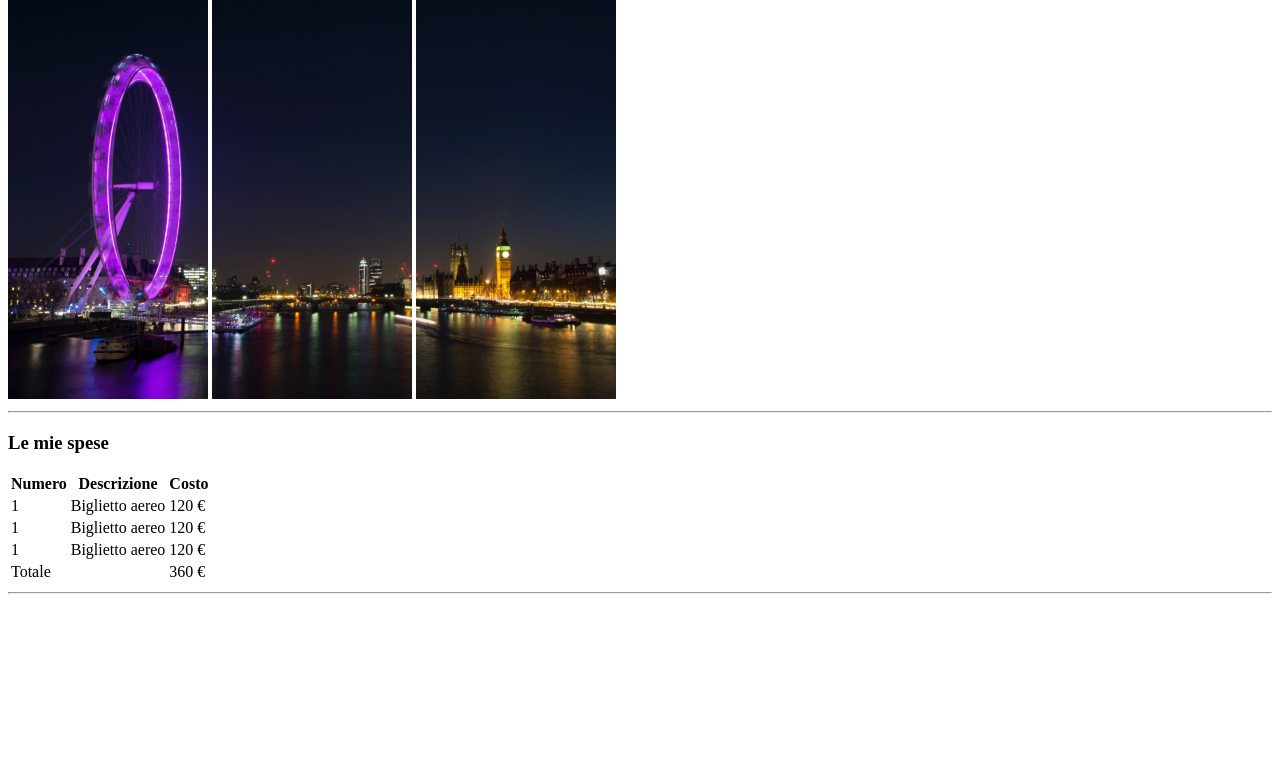
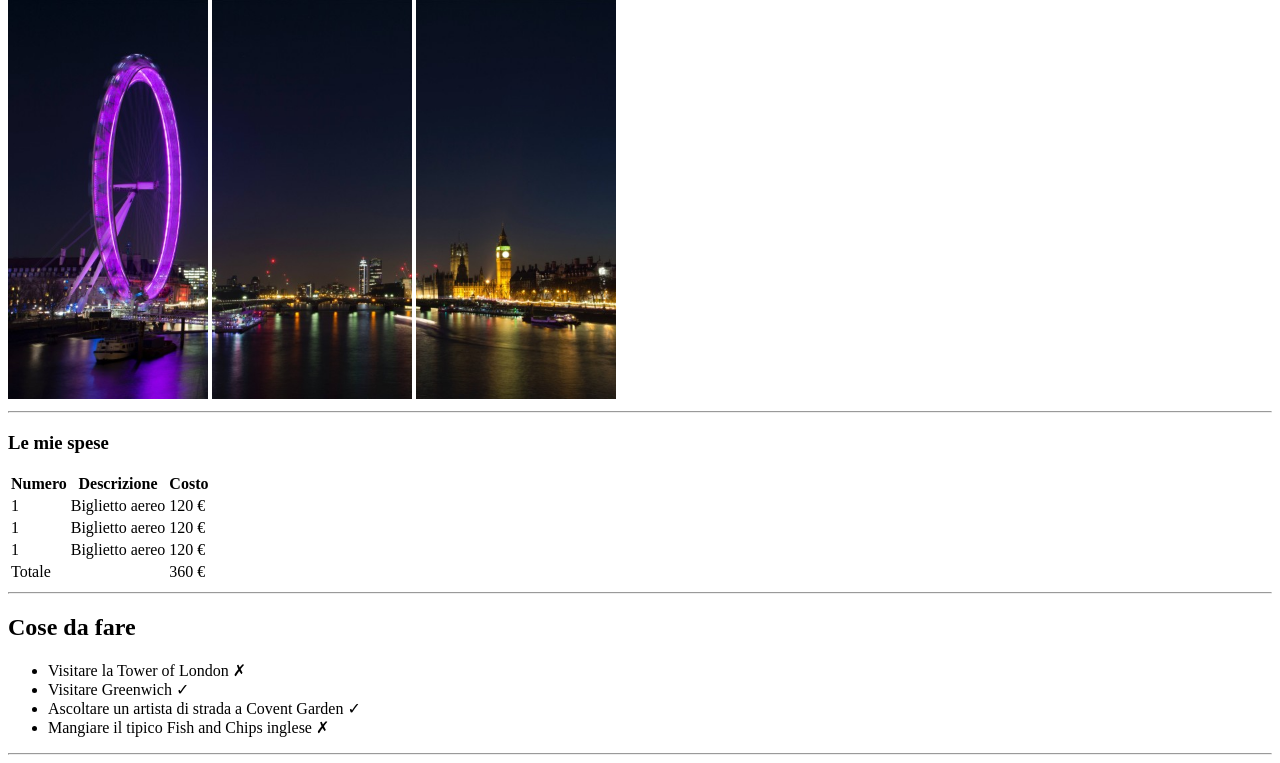
Before and after one commit to steliancruceanu99/html-london-trip, a plain HTML site: page index.html in a window 1280 px wide. Shown: the part 68-831 px from the top of the page. Before the commit the page ends 800 px from the top, so only its background shows below. Drawn offline with Linux system fonts and the light colour scheme.

Commit message:
fatto cose da fare

```diff
--- a/index.html
+++ b/index.html
@@ -51,6 +51,15 @@
             </tr>
          </table>
          <hr>
+         <!--  lista con cose da fare -->
+           <h2>Cose da fare</h2>
+            <ul>
+                <li>Visitare la Tower of London &#10007;</li>
+                <li>Visitare Greenwich &#10003;</li>
+                <li>Ascoltare un artista di strada a Covent Garden &#10003;</li>
+                <li>Mangiare il tipico Fish and Chips inglese &#10007;</li>
+            </ul>
+            <hr>
 
 
     </main>
```
